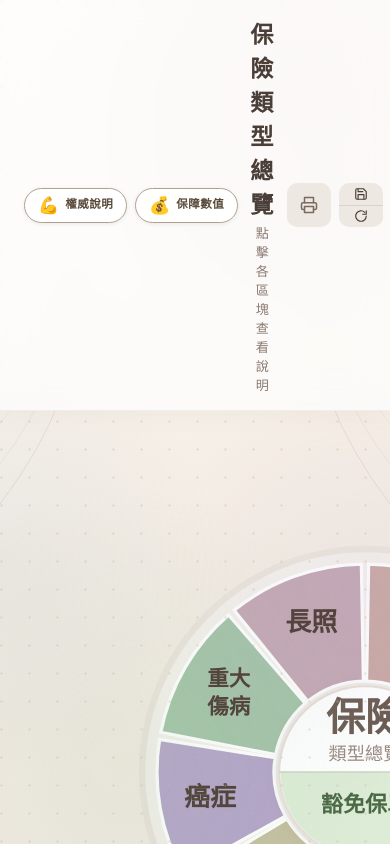
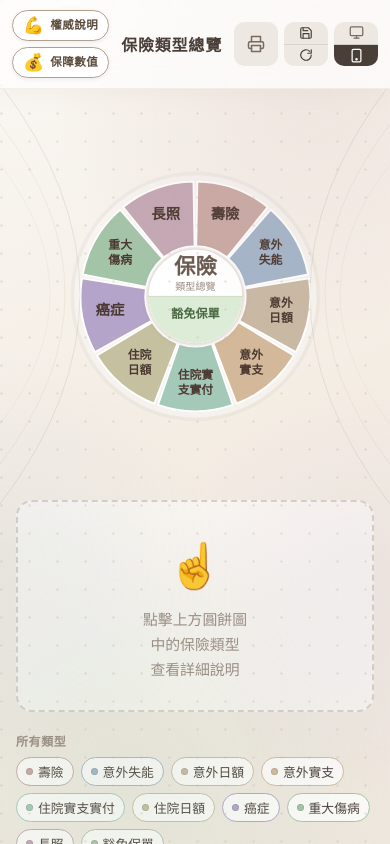
Before and after one commit to stratofin/insurence-pie, a React (Vite) app: page / in a window 390 px wide. Shown: the top 844 px of the page. Built offline with nearby package versions, Linux system fonts and the light colour scheme.

Commit message:
Update App.jsx

```diff
--- a/src/App.jsx
+++ b/src/App.jsx
@@ -117,9 +117,9 @@ function getLabelPos(cx, cy, r, startAngle, endAngle) {
 }
 
 // SVG icon components
-function IconDesktop() {
+function IconDesktop({ size = 20 }) {
   return (
-    <svg width="20" height="20" viewBox="0 0 24 24" fill="none" stroke="currentColor" strokeWidth="2" strokeLinecap="round" strokeLinejoin="round">
+    <svg width={size} height={size} viewBox="0 0 24 24" fill="none" stroke="currentColor" strokeWidth="2" strokeLinecap="round" strokeLinejoin="round">
       <rect x="2" y="3" width="20" height="14" rx="2" />
       <line x1="8" y1="21" x2="16" y2="21" />
       <line x1="12" y1="17" x2="12" y2="21" />
@@ -127,9 +127,9 @@ function IconDesktop() {
   );
 }
 
-function IconMobile() {
+function IconMobile({ size = 20 }) {
   return (
-    <svg width="20" height="20" viewBox="0 0 24 24" fill="none" stroke="currentColor" strokeWidth="2" strokeLinecap="round" strokeLinejoin="round">
+    <svg width={size} height={size} viewBox="0 0 24 24" fill="none" stroke="currentColor" strokeWidth="2" strokeLinecap="round" strokeLinejoin="round">
       <rect x="5" y="2" width="14" height="20" rx="2" />
       <circle cx="12" cy="18" r="1" fill="currentColor" />
     </svg>
@@ -147,6 +147,14 @@ export default function InsuranceApp() {
   const [hoveredId, setHoveredId] = useState(null);
   const [centerHovered, setCenterHovered] = useState(false);
   const [viewMode, setViewMode] = useState("desktop"); // "desktop" | "mobile"
+
+  // 用手機開啟時自動切換成手機版排版，避免桌機版版面在小螢幕上卡住
+  useEffect(() => {
+    if (typeof window !== "undefined" && window.innerWidth < 768) {
+      setViewMode("mobile");
+    }
+  }, []);
+
   const [chartScale, setChartScale] = useState(1.0);
   const scaleUp   = () => setChartScale(s => Math.min(1.5, +(s + 0.1).toFixed(1)));
   const scaleDown = () => setChartScale(s => Math.max(0.7, +(s - 0.1).toFixed(1)));
@@ -305,21 +313,23 @@ export default function InsuranceApp() {
   const saveSubDesc = (subId, text) => setSubDescriptions((prev) => ({ ...prev, [subId]: text }));
 
   // ---------- SVG Chart ----------
-  const chart = (
+  // idSuffix 讓同一份圖表可以在畫面與列印版各渲染一份，避免 SVG id 衝突
+  // forcedWidthPx 讓列印版固定尺寸，不受畫面縮放/手機版影響
+  const renderChart = (idSuffix = "", forcedWidthPx = null) => (
     <svg
       viewBox="-50 -50 500 500"
       style={{
-        width: isMobile ? "min(92vw, 475px)" : `${Math.round(650 * chartScale)}px`,
+        width: forcedWidthPx ? `${forcedWidthPx}px` : (isMobile ? "min(92vw, 475px)" : `${Math.round(650 * chartScale)}px`),
         height: "auto",
         flexShrink: 0,
         display: "block",
       }}
     >
       <defs>
-        <filter id="shadow" x="-20%" y="-20%" width="140%" height="140%">
+        <filter id={`shadow${idSuffix}`} x="-20%" y="-20%" width="140%" height="140%">
           <feDropShadow dx="0" dy="2" stdDeviation="5" floodColor="rgba(0,0,0,0.1)" />
         </filter>
-        <clipPath id="centerClip">
+        <clipPath id={`centerClip${idSuffix}`}>
           <circle cx={cx} cy={cy} r={innerR - 5} />
         </clipPath>
       </defs>
@@ -379,30 +389,46 @@ export default function InsuranceApp() {
               )}
             </text>
 
-            {/* 保障數值標籤 — 放在圓餅圖外圍，不覆蓋圖形本身 */}
+            {/* 保障數值標籤 — 放在圓餅圖外圍，多筆數值各自換行，長文字自動換行不重疊 */}
             {coverageValues[item.id] && coverageValues[item.id].length > 0 && (() => {
               const edgePos = getLabelPos(cx, cy, outerR + 2, startAngle, endAngle);
               const valPos  = getLabelPos(cx, cy, outerR + 27, startAngle, endAngle);
               const values = coverageValues[item.id];
-              const extra = values.length - 1;
-              const txt = extra > 0 ? `${values[0]} +${extra}` : values[0];
-              const boxW = Math.max(38, txt.length * 8.5 + 14);
+              const maxLen = Math.max(...values.map((v) => v.length));
+              const boxW = maxLen <= 6 ? Math.max(50, maxLen * 11 + 18) : 132;
+              const charsPerLine = Math.max(4, Math.floor((boxW - 16) / 11));
+              const totalLines = values.reduce((acc, v) => acc + Math.max(1, Math.ceil(v.length / charsPerLine)), 0);
+              const lineH = 14;
+              const boxH = totalLines * lineH + 14;
               return (
-                <g style={{ pointerEvents: "none" }}>
-                  <line x1={edgePos.x} y1={edgePos.y} x2={valPos.x} y2={valPos.y} stroke={item.color} strokeWidth="1.2" />
-                  <circle cx={edgePos.x} cy={edgePos.y} r="2.4" fill={item.color} />
+                <g>
+                  <line x1={edgePos.x} y1={edgePos.y} x2={valPos.x} y2={valPos.y} stroke={item.color} strokeWidth="1.2" style={{ pointerEvents: "none" }} />
+                  <circle cx={edgePos.x} cy={edgePos.y} r="2.4" fill={item.color} style={{ pointerEvents: "none" }} />
                   <rect
-                    x={valPos.x - boxW / 2} y={valPos.y - 11}
-                    width={boxW} height={20} rx="10"
+                    x={valPos.x - boxW / 2} y={valPos.y - boxH / 2}
+                    width={boxW} height={boxH} rx="8"
                     fill="rgba(255,255,255,0.96)" stroke={item.color} strokeWidth="1.2"
+                    style={{ pointerEvents: "none" }}
                   />
-                  <text
-                    x={valPos.x} y={valPos.y + 1}
-                    textAnchor="middle" dominantBaseline="middle"
-                    fontSize="11.5" fontWeight="700" fill="#4a3020"
+                  <foreignObject
+                    x={valPos.x - boxW / 2 + 4} y={valPos.y - boxH / 2 + 3}
+                    width={boxW - 8} height={boxH - 6}
+                    style={{ pointerEvents: "none", overflow: "visible" }}
                   >
-                    {txt}
-                  </text>
+                    <div
+                      xmlns="http://www.w3.org/1999/xhtml"
+                      style={{
+                        fontSize: "10.5px", fontWeight: 700, color: "#4a3020",
+                        fontFamily: "'Noto Sans TC','PingFang TC','Microsoft JhengHei',sans-serif",
+                        lineHeight: `${lineH}px`, textAlign: "center",
+                        wordBreak: "break-all", whiteSpace: "normal",
+                      }}
+                    >
+                      {values.map((v, idx) => (
+                        <div key={idx}>{v}</div>
+                      ))}
+                    </div>
+                  </foreignObject>
                 </g>
               );
             })()}
@@ -411,11 +437,11 @@ export default function InsuranceApp() {
       })}
 
       {/* Center circle background */}
-      <circle cx={cx} cy={cy} r={innerR - 4} fill="white" filter="url(#shadow)" />
+      <circle cx={cx} cy={cy} r={innerR - 4} fill="white" filter={`url(#shadow${idSuffix})`} />
       <circle cx={cx} cy={cy} r={innerR - 4} fill="white" stroke="#e8ddd8" strokeWidth="1.5" />
 
       {/* Lower half colored (豁免保單) — clipped */}
-      <g clipPath="url(#centerClip)">
+      <g clipPath={`url(#centerClip${idSuffix})`}>
         <path
           d={`M ${cx - (innerR - 4)} ${cy} A ${innerR - 4} ${innerR - 4} 0 0 0 ${cx + (innerR - 4)} ${cy} Z`}
           fill={selected?.id === "center" ? "#9EB498" : centerHovered ? "#c4dab8" : "#ddecd6"}
@@ -458,6 +484,9 @@ export default function InsuranceApp() {
       />
     </svg>
   );
+
+  const chart = renderChart("");
+  const chartForPrint = renderChart("-print", 380);
 
   // ---------- Detail Panel ----------
   // 桌機版：說明區改為彈性欄，會吃滿圓餅圖移到左邊後多出來的空間；內容參考寬度＝實際可用寬度／縮放比例
@@ -748,18 +777,24 @@ export default function InsuranceApp() {
         WebkitBackdropFilter: "blur(16px)",
         borderBottom: "1px solid rgba(180,160,140,0.15)",
         boxShadow: "0 1px 24px rgba(160,130,100,0.07)",
-        padding: "16px 24px",
-        display: "grid", gridTemplateColumns: "auto 1fr auto", columnGap: "12px", alignItems: "center",
+        padding: isMobile ? "10px 12px" : "16px 24px",
+        display: "grid", gridTemplateColumns: "auto 1fr auto", columnGap: isMobile ? "8px" : "12px", alignItems: "center",
         position: "relative", zIndex: 10,
       }}>
-        {/* Left: Authority + Coverage buttons */}
-        <div style={{ display: "flex", gap: "8px", alignItems: "center", justifySelf: "start" }}>
+        {/* Left: Authority + Coverage buttons — 手機版上下堆疊，桌機版左右並排 */}
+        <div style={{
+          display: "flex",
+          flexDirection: isMobile ? "column" : "row",
+          gap: isMobile ? "6px" : "8px",
+          alignItems: isMobile ? "stretch" : "center",
+          justifySelf: "start",
+        }}>
           <button
             onClick={() => setUseAuthority((v) => !v)}
             title={useAuthority ? "切換回自訂說明" : "載入權威重點整理"}
             style={{
               display: "flex", flexDirection: "row", alignItems: "center", justifyContent: "center",
-              gap: "6px", padding: "8px 13px", borderRadius: "20px",
+              gap: "6px", padding: isMobile ? "6px 10px" : "8px 13px", borderRadius: "20px",
               border: useAuthority ? "1.5px solid #3a5634" : "1.5px solid #b0a090",
               background: useAuthority ? "#4a6844" : "rgba(255,255,255,0.85)",
               color: useAuthority ? "white" : "#5a4a3a",
@@ -779,7 +814,7 @@ export default function InsuranceApp() {
             title="輸入各類型保障數值"
             style={{
               display: "flex", flexDirection: "row", alignItems: "center", justifyContent: "center",
-              gap: "6px", padding: "8px 13px", borderRadius: "20px",
+              gap: "6px", padding: isMobile ? "6px 10px" : "8px 13px", borderRadius: "20px",
               border: hasCoverageData ? "1.5px solid #8a6a2a" : "1.5px solid #b0a090",
               background: hasCoverageData ? "#c99a3a" : "rgba(255,255,255,0.85)",
               color: hasCoverageData ? "white" : "#5a4a3a",
@@ -796,15 +831,17 @@ export default function InsuranceApp() {
         </div>
 
         {/* Title center */}
-        <div style={{ textAlign: "center", justifySelf: "center" }}>
-          <h1 style={{ margin: 0, fontSize: "1.45rem", fontWeight: 700, color: "#4a3f38", letterSpacing: "0.05em" }}>
+        <div style={{ textAlign: "center", justifySelf: "center", minWidth: 0 }}>
+          <h1 style={{ margin: 0, fontSize: isMobile ? "1rem" : "1.45rem", fontWeight: 700, color: "#4a3f38", letterSpacing: "0.05em", whiteSpace: "nowrap" }}>
             保險類型總覽
           </h1>
+          {!isMobile && (
             <p style={{ margin: "3px 0 0", fontSize: "0.82rem", color: "#8a7a72" }}>點擊各區塊查看說明</p>
+          )}
         </div>
 
-        {/* Right: export PDF + save/load + size control + view mode toggle */}
-        <div style={{ display: "flex", gap: "8px", alignItems: "center", justifySelf: "end" }}>
+        {/* Right: export PDF + save/load + view mode toggle — 手機版與桌機版皆保持橫排，但相關按鈕兩兩成組上下堆疊 */}
+        <div style={{ display: "flex", gap: isMobile ? "6px" : "8px", alignItems: "center", justifySelf: "end" }}>
 
           {/* 輸出 PDF */}
           <button
@@ -918,32 +955,38 @@ export default function InsuranceApp() {
             </div>
           )}
 
+          {/* 電腦／手機 顯示切換 — 兩個一組上下堆疊，節省手機版橫向空間 */}
+          <div style={{
+            width: "44px", height: "44px", borderRadius: "10px",
+            overflow: "hidden", display: "flex", flexDirection: "column", flexShrink: 0,
+          }}>
             <button
               onClick={() => setViewMode("desktop")}
               title="電腦版"
               style={{
-              display: "flex", alignItems: "center", justifyContent: "center",
-              width: "44px", height: "44px", borderRadius: "10px", border: "none",
+                flex: 1, width: "100%", display: "flex", alignItems: "center", justifyContent: "center",
+                border: "none", borderBottom: "1px solid rgba(0,0,0,0.12)",
                 background: viewMode === "desktop" ? "#4a3f38" : "#ede8e2",
                 color: viewMode === "desktop" ? "white" : "#7a6a60",
                 cursor: "pointer", transition: "all 0.2s",
               }}
             >
-            <IconDesktop />
+              <IconDesktop size={15} />
             </button>
             <button
               onClick={() => setViewMode("mobile")}
               title="手機版"
               style={{
-              display: "flex", alignItems: "center", justifyContent: "center",
-              width: "44px", height: "44px", borderRadius: "10px", border: "none",
+                flex: 1, width: "100%", display: "flex", alignItems: "center", justifyContent: "center",
+                border: "none",
                 background: viewMode === "mobile" ? "#4a3f38" : "#ede8e2",
                 color: viewMode === "mobile" ? "white" : "#7a6a60",
                 cursor: "pointer", transition: "all 0.2s",
               }}
             >
-            <IconMobile />
+              <IconMobile size={15} />
             </button>
+          </div>
         </div>
       </div>
 
@@ -1148,9 +1191,25 @@ export default function InsuranceApp() {
         <h1 style={{ fontSize: "20px", margin: "0 0 4px", color: "#2a2018", fontFamily: "'Noto Sans TC','PingFang TC','Microsoft JhengHei',sans-serif" }}>
           保險保障數值總覽
         </h1>
-        <p style={{ fontSize: "12px", color: "#6a5a50", margin: "0 0 20px" }}>
+        <p style={{ fontSize: "12px", color: "#6a5a50", margin: "0 0 16px" }}>
           製表日期：{new Date().toLocaleDateString("zh-TW")}
         </p>
+
+        {/* 圓餅圖 — 一眼看出哪些保障已補齊、哪些還缺 */}
+        <div style={{ display: "flex", justifyContent: "center", margin: "0 0 18px" }}>
+          {chartForPrint}
+        </div>
+
+        {insuranceData.some((item) => !coverageValues[item.id] || coverageValues[item.id].length === 0) && (
+          <p style={{ fontSize: "12px", color: "#a04030", fontWeight: 600, margin: "0 0 16px", textAlign: "center" }}>
+            尚未設定保障數值：
+            {insuranceData
+              .filter((item) => !coverageValues[item.id] || coverageValues[item.id].length === 0)
+              .map((item) => item.name)
+              .join("、")}
+          </p>
+        )}
+
         <table style={{ width: "100%", borderCollapse: "collapse", fontSize: "13px" }}>
           <thead>
             <tr>
@@ -1187,7 +1246,10 @@ export default function InsuranceApp() {
             display: block !important;
             position: absolute; top: 0; left: 0; width: 100%;
             padding: 24px; box-sizing: border-box;
+            -webkit-print-color-adjust: exact; print-color-adjust: exact;
           }
+          .print-summary svg { break-inside: avoid; page-break-inside: avoid; }
+          .print-summary table { break-inside: avoid; page-break-inside: avoid; }
         }
       `}</style>
     </div>
```
Lines whose indentation alone changed are shown as unchanged.
